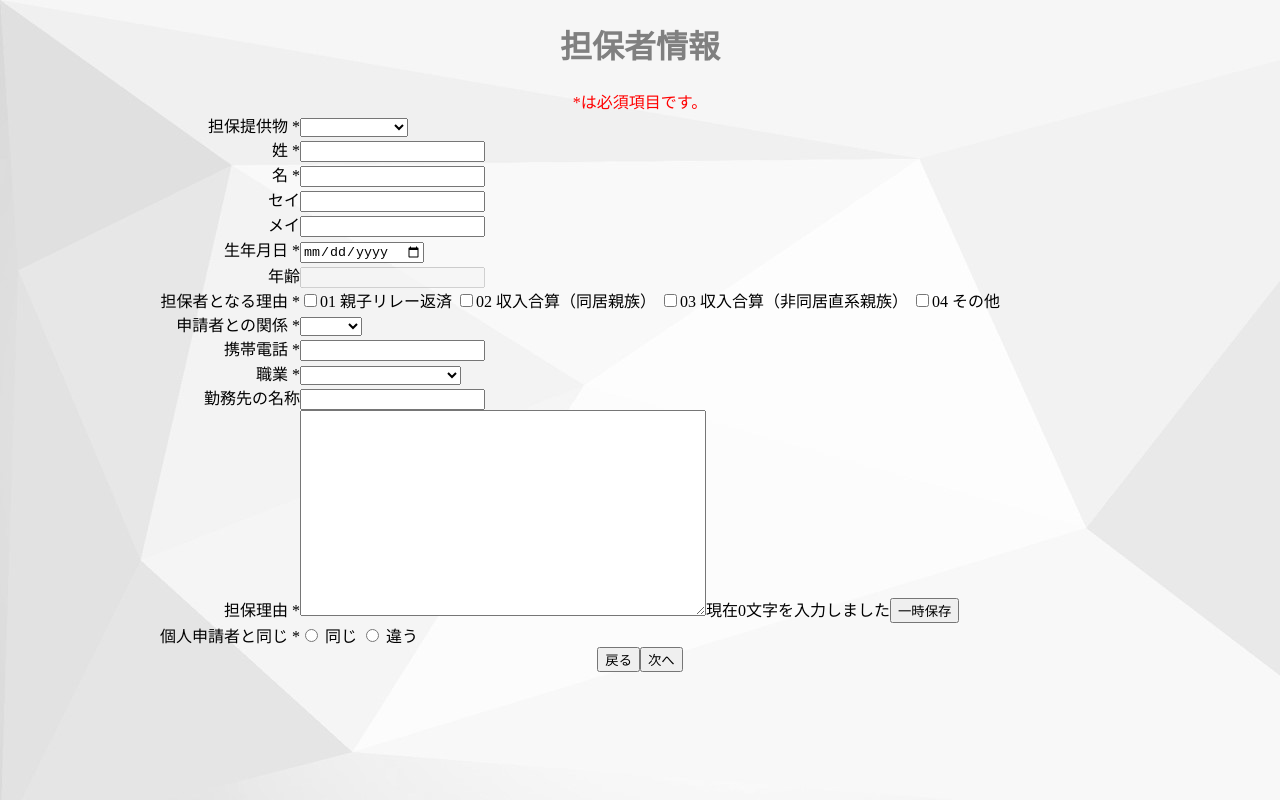
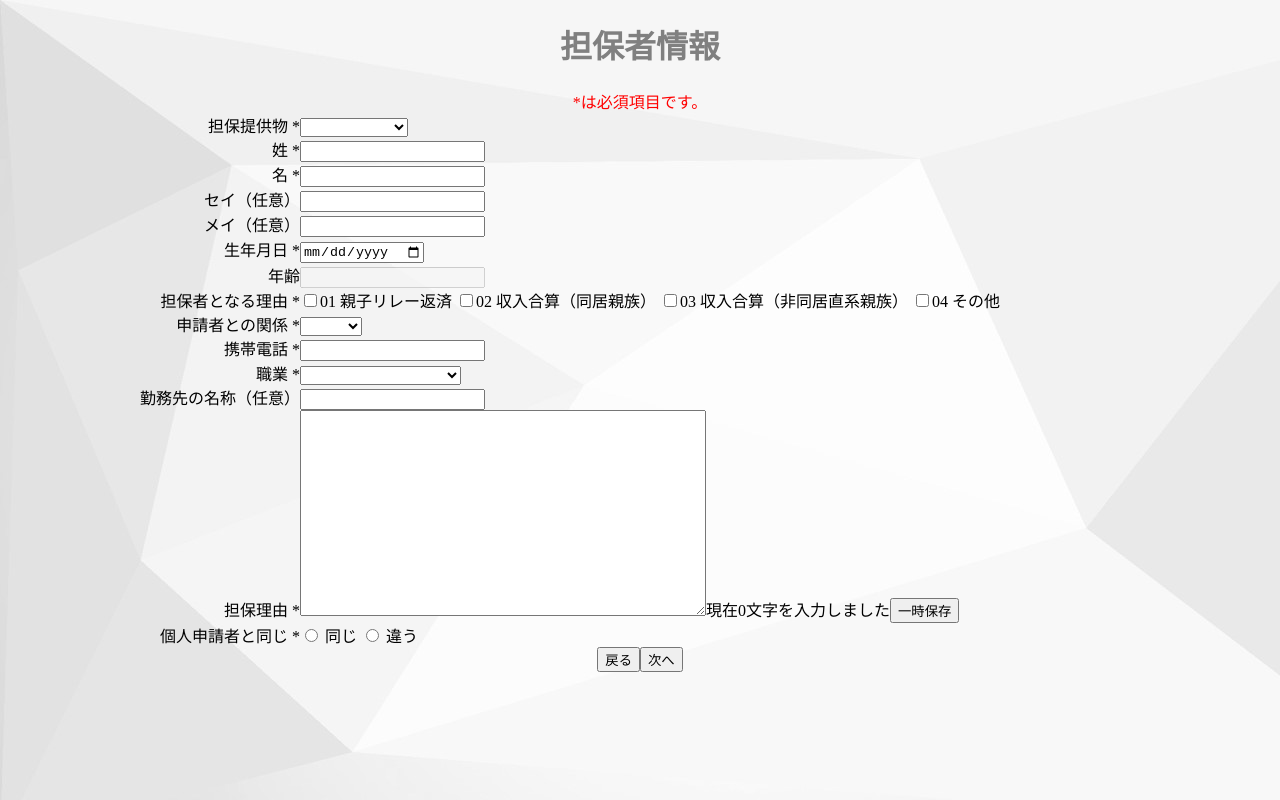
Before and after one commit to RigHakiko/20230214_SaiGaiYuShi_vue_copy_from_github02, a Vue app in the folder 20230208_01_project_vue2_cli_01/: page /Content02 in a window 1280 px wide. Built offline with nearby package versions, Linux system fonts and the light colour scheme.

Commit message:
加了一些 “（任意）” 字样

```diff
--- a/20230208_01_project_vue2_cli_01/src/components/Content02.vue
+++ b/20230208_01_project_vue2_cli_01/src/components/Content02.vue
@@ -62,7 +62,7 @@
 
         <div>
 
-            <label class="name description">セイ</label>
+            <label class="name description">セイ（任意）</label>
             <div class="kiho">
 
                 <input type="text" v-model="collateralProviderZhy.cpNameSeiKana" />
@@ -78,7 +78,7 @@
         </div>
         <div>
 
-            <label class="name description">メイ</label>
+            <label class="name description">メイ（任意）</label>
             <div class="kiho">
 
                 <input type="text" v-model="collateralProviderZhy.cpNameMeiKana" />
@@ -204,7 +204,7 @@
         </div>
         <div>
 
-            <label class="name description">勤務先の名称</label>
+            <label class="name description">勤務先の名称（任意）</label>
             <div class="kiho">
 
                 <input type="text" v-model="collateralProviderZhy.cpHonninKinmusakiName"
```
